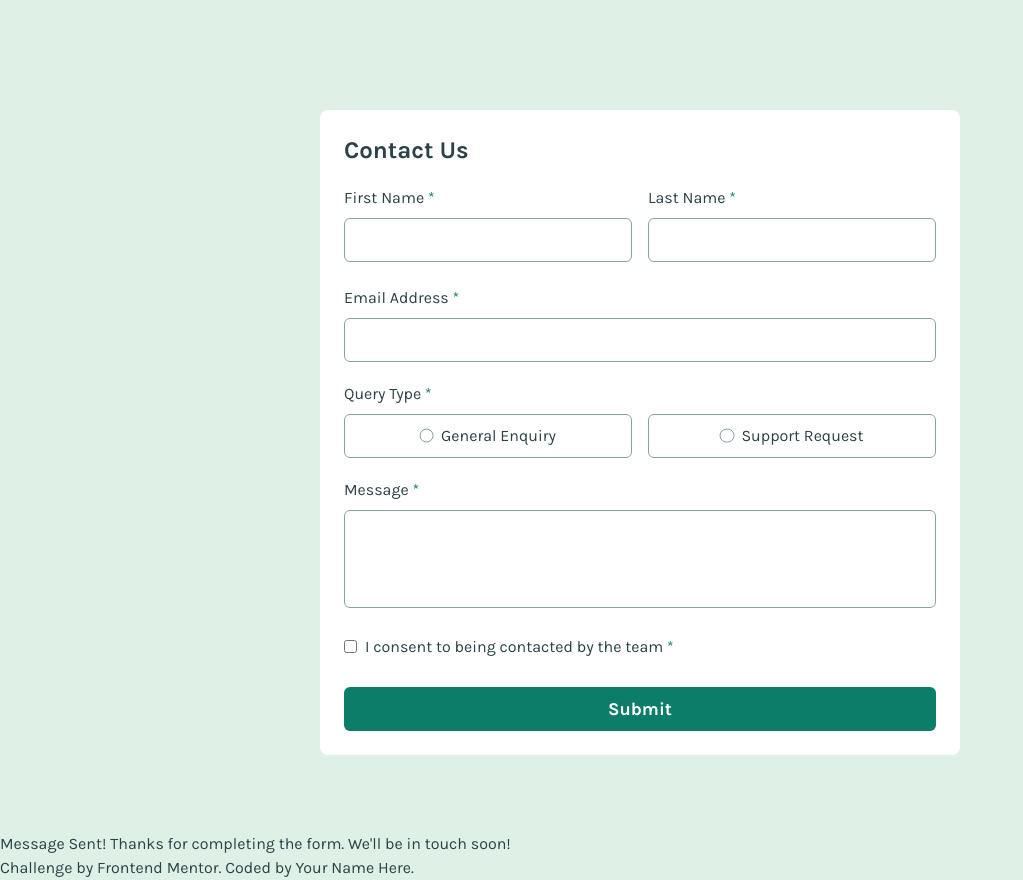
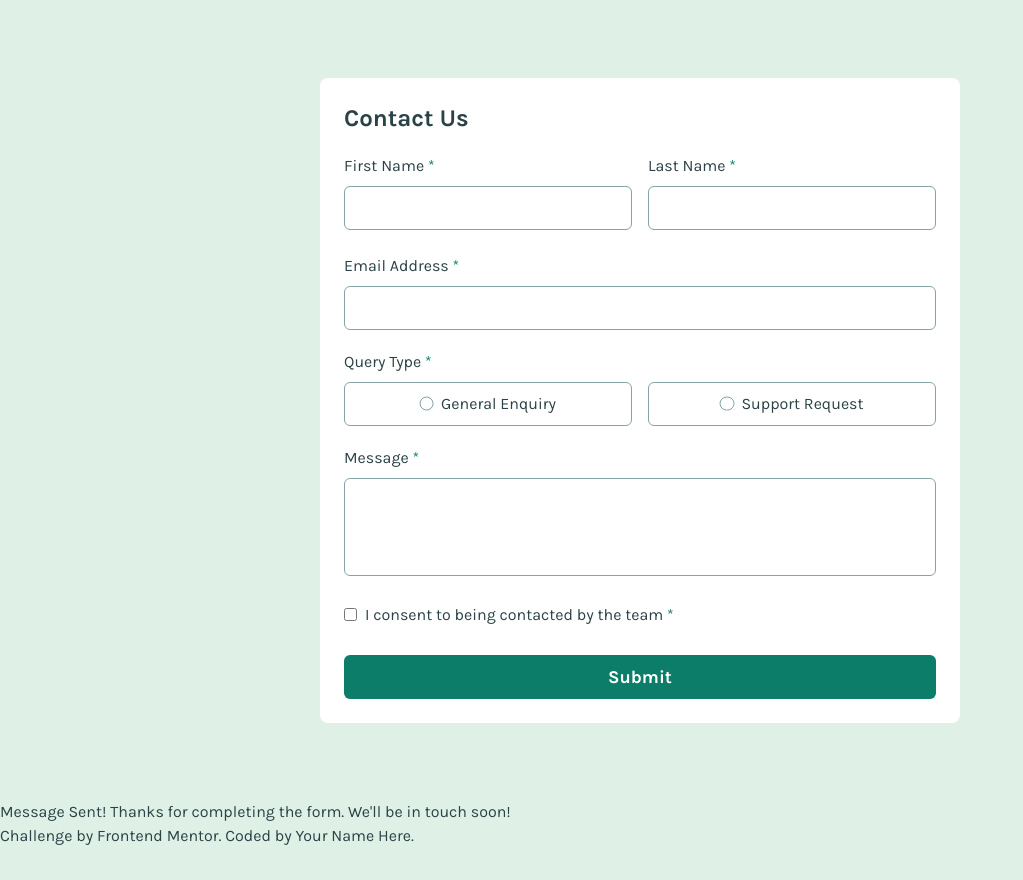
Before and after one commit to aatmaneoulmouden/contact-form, a website: page index.html in a window 1280 px wide. Shown: the whole page, without its empty margins (0-1023 px from the left). After the commit the page ends 848 px from the top, so only its background shows below. Drawn offline with Linux system fonts and the light colour scheme.

```diff
--- a/src/input.css
+++ b/src/input.css
@@ -6,7 +6,7 @@
 
 @layer base {
     body {
-        @apply font-main text-neutral-dark-grey bg-light-green pt-8;
+        @apply font-main text-neutral-dark-grey bg-light-green pt-8 md:pt-0;
     }
 
     label {
```
Also changed, not shown: assets/js/main.js (+9 -8 lines), assets/css/style.css.
